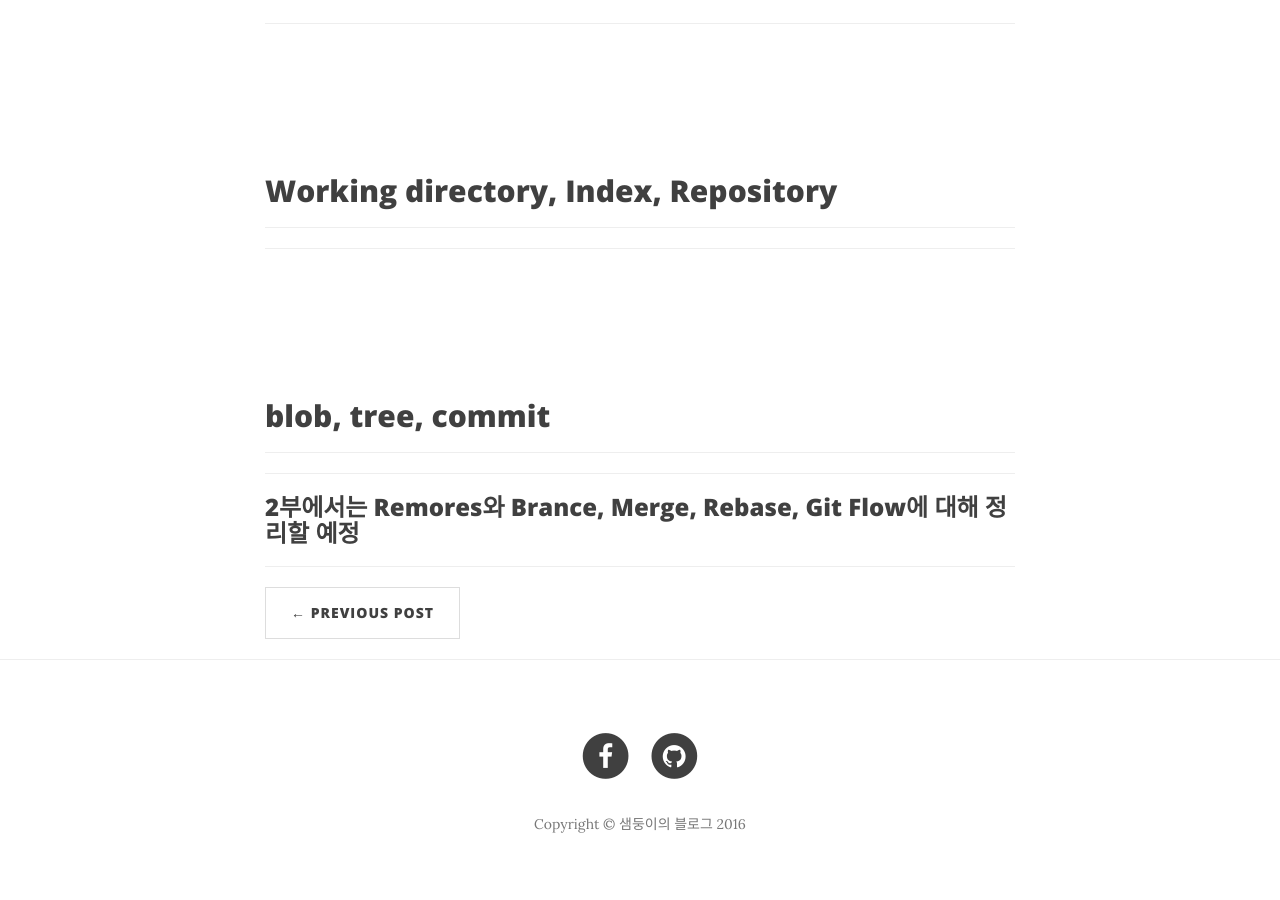
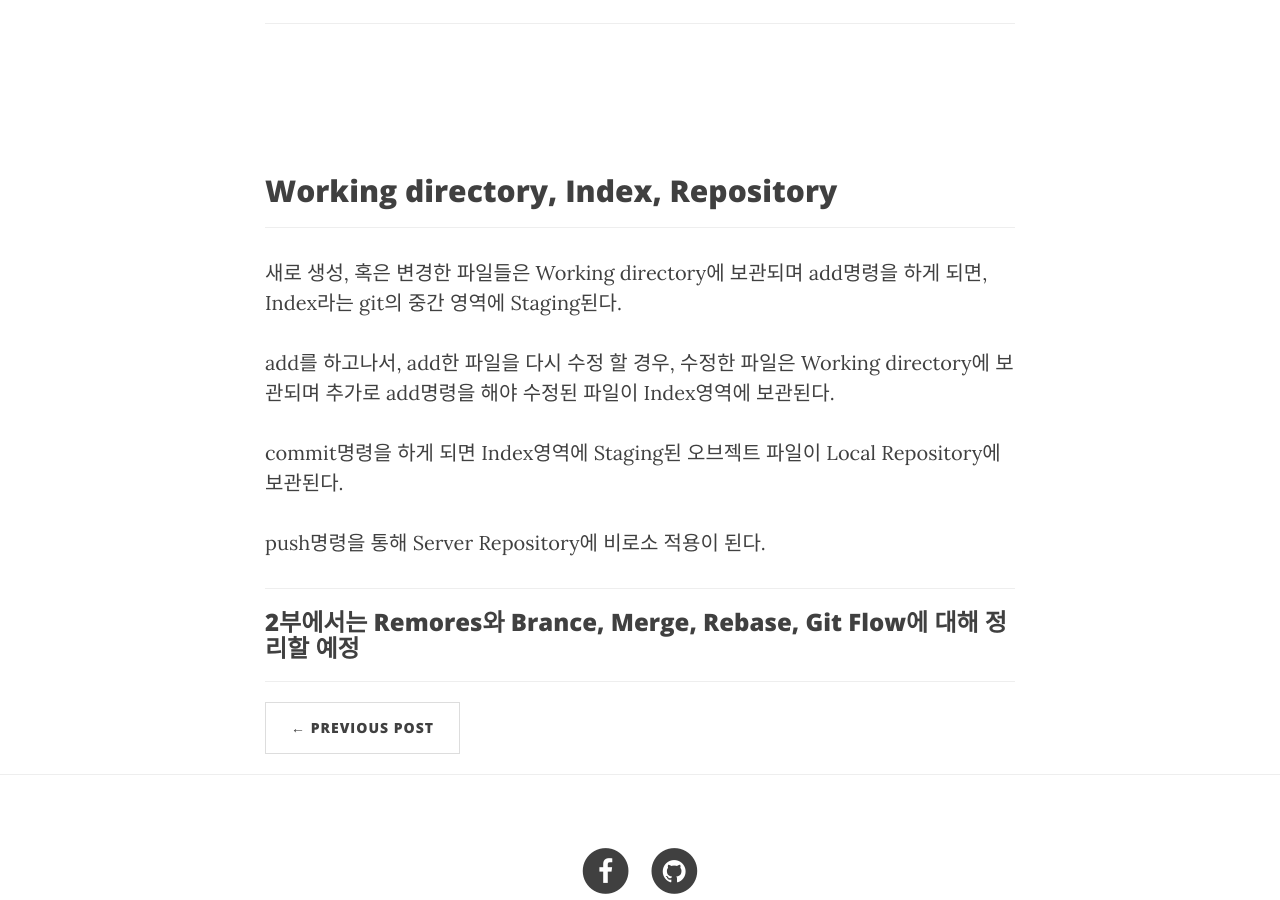
Before and after one commit to smnkim/smnkim.github.io, a Jekyll site: the page built from _posts/2016-01-18-smn-article.3.markdown, in a window 1280 px wide and 900 px high, scrolled down 2071 px. Built offline with Jekyll 4.4.1, drawn with Linux system fonts in a browser that asks for light colours; nearby versions of some CDN libraries.

Commit message:
insert article

```diff
--- a/_posts/2016-01-18-smn-article.3.markdown
+++ b/_posts/2016-01-18-smn-article.3.markdown
@@ -68,17 +68,13 @@ Snapshot 같은 경우, 변경된 파일의 새로운 오브젝트를 가지고
 
 ----
 
+새로 생성, 혹은 변경한 파일들은 Working directory에 보관되며 add명령을 하게 되면, Index라는 git의 중간 영역에 Staging된다.
 
+add를 하고나서, add한 파일을 다시 수정 할 경우, 수정한 파일은 Working directory에 보관되며 추가로 add명령을 해야 수정된 파일이 Index영역에 보관된다.
 
-----
+commit명령을 하게 되면 Index영역에 Staging된 오브젝트 파일이 Local Repository에 보관된다.
 
-<br><br><br>
-
-## blob, tree, commit
-
-----
-
-
+push명령을 통해 Server Repository에 비로소 적용이 된다.
 
 ----
 
```
